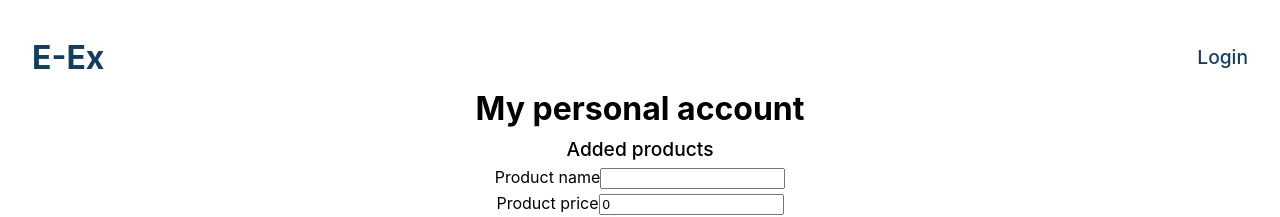
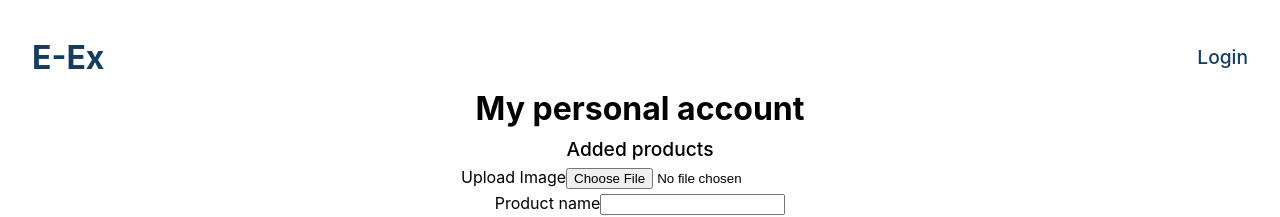
Before and after one commit to roykamsi/e-ex, a Vue app: page /mystore in a window 1280 px wide. Shown: the top 217 px of the page. Built offline with nearby package versions, Linux system fonts and the light colour scheme; no server answers.

Commit message:
Fixed the API reach server issue, still working on the image upload

```diff
--- a/package.json
+++ b/package.json
@@ -10,6 +10,7 @@
   },
   "dependencies": {
     "@sipec/vue3-tags-input": "^3.0.4",
+    "firebase": "^9.9.2",
     "jquery": "^3.6.0",
     "vue": "^3.2.37",
     "vue-axios": "^3.4.1",
--- a/src/App.vue
+++ b/src/App.vue
@@ -1,6 +1,7 @@
 <script setup>
 import { RouterView } from "vue-router";
 import TheHeader from "./components/layout/TheHeader.vue";
+import { firebaseApp, fbStorage, storageRef } from "./firebaseInit.js";
 </script>
 
 <template>
--- a/src/firebaseInit.js
+++ b/src/firebaseInit.js
@@ -13,8 +13,7 @@ const firebaseConfig = {
 };
 
 const firebaseApp = initializeApp(firebaseConfig);
+const fbStorage = getStorage(firebaseApp)
+const storageRef = ref(fbStorage, 'images')
 
-const storage = getStorage(firebaseApp);
-const storageRef = ref(storage)
-
-export { firebaseApp, storage, storageRef };
+export { firebaseApp, fbStorage, storageRef};
--- a/src/pages/UserPage/UserPage.vue
+++ b/src/pages/UserPage/UserPage.vue
@@ -4,6 +4,10 @@
     <h2>Added products</h2>
     <p>{{ errorInfo }}</p>
     <form @submit.prevent>
+      <p>
+        <label for="uploadImage">Upload Image</label>
+        <input type="file" id="uploadImage" @change="uploadImage" />
+      </p>
       <p>
         <label for="prodName">Product name</label>
         <input type="text" id="prodName" v-model="prodName" />
@@ -30,8 +34,9 @@
 </template>
 
 <script setup>
-import { computed, ref } from "@vue/runtime-core";
+import { computed, ref } from "vue";
 import { useStore } from "vuex";
+import { fbStorage, firebaseApp } from "../../firebaseInit";
 
 const store = useStore();
 
@@ -39,13 +44,24 @@ const errorInfo = computed(() => store.getters.getError);
 const userId = localStorage.getItem("userId");
 const userProducts = computed(() => store.getters("getAddedProducts"));
 const prodTagsRaw = ref([]);
-const prodTags = ref([])
+const prodTags = ref([]);
 const tag = ref("");
 const prodName = ref("");
 const prodPrice = ref(0);
 
+// IMAGE UPLOADING
+function uploadImage(e) {
+  if (!e.target.files.length) return;
+  const file = e.target.files[0];
+  // const storageRef = firebaseApp.storage().ref();
+  const fileRef = storageRef.child(file.name);
+  fileRef.put(file).then(() => {
+    console.log("File uploaded", file.name);
+  });
+}
+
 async function addProduct() {
-  prodTagsRaw.value.forEach(el => prodTags.value.push(el.text))
+  prodTagsRaw.value.forEach((el) => prodTags.value.push(el.text));
   await store.dispatch("addProduct", {
     userId: userId,
     prodName: prodName.value,
```
Also changed, not shown: 2 other files (tests, documents, lock files or other folders).
